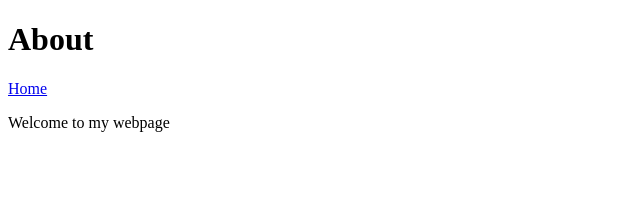
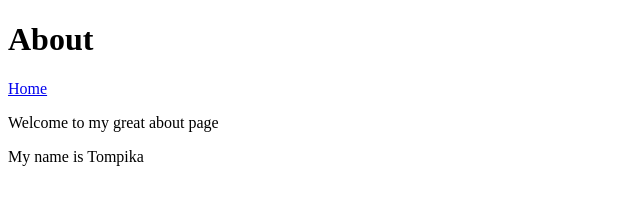
Before and after one commit to Tomaszito27/MyFirstApp, a plain HTML site: page about.html in a window 1280 px wide. Shown: the whole page, without its empty margins (0-640 px from the left). Drawn offline with Linux system fonts and the light colour scheme.

Commit message:
Improved the about page

```diff
--- a/about.html
+++ b/about.html
@@ -9,6 +9,7 @@
 <body>
     <h1>About</h1>
     <a href="/">Home</a>
-    <p>Welcome to my webpage</p>
+    <p>Welcome to my great about page</p>
+    <p>My name is Tompika</p>
 </body>
 </html>
```
